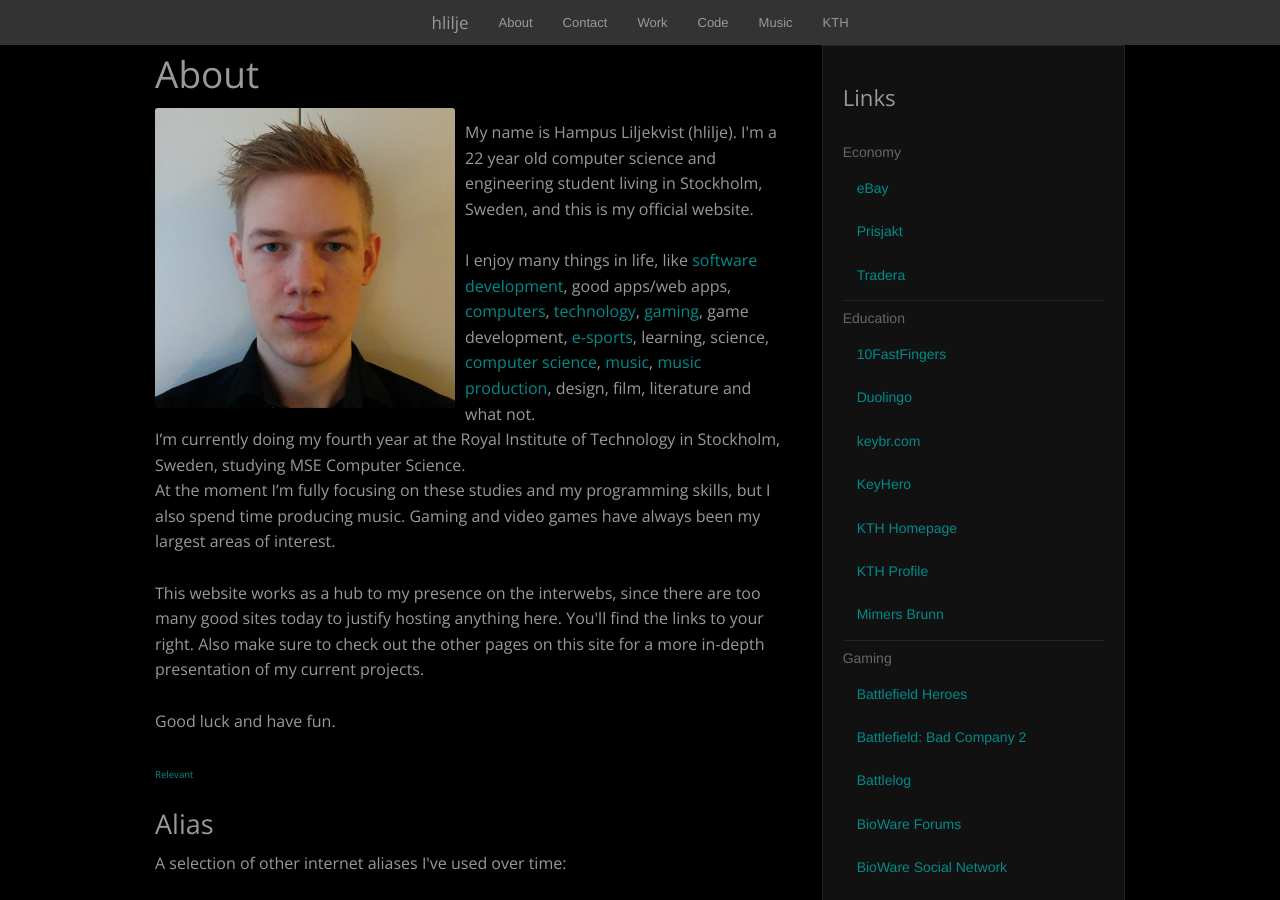
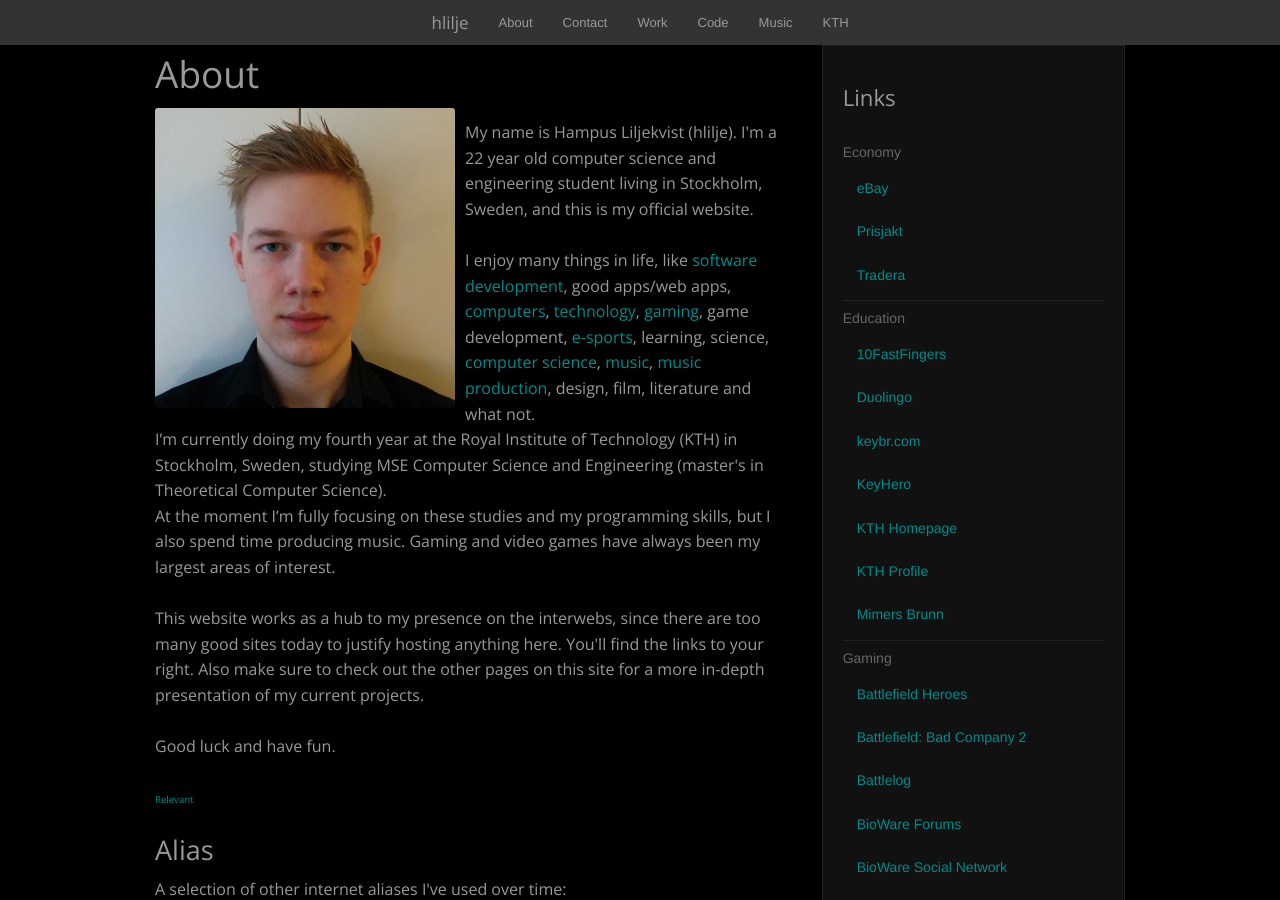
Before and after one commit to hlilje/hlilje.github.io, a Jekyll site: the page built from about/index.html, in a window 1280 px wide and 900 px high. Built offline with Jekyll 4.4.1, drawn with Linux system fonts in a browser that asks for light colours.

Commit message:
Change About

```diff
--- a/about/index.html
+++ b/about/index.html
@@ -29,7 +29,7 @@ title: hlilje | About
       literature and
       what not.
       <br>
-      I’m currently doing my fourth year at the Royal Institute of Technology in Stockholm, Sweden, studying MSE Computer Science.
+      I’m currently doing my fourth year at the Royal Institute of Technology (KTH) in Stockholm, Sweden, studying MSE Computer Science and Engineering (master's in Theoretical Computer Science).
       <br>
       At the moment I’m fully focusing on these studies and my programming skills, but I also spend time producing music.
       Gaming and video games have always been my largest areas of interest.
```
